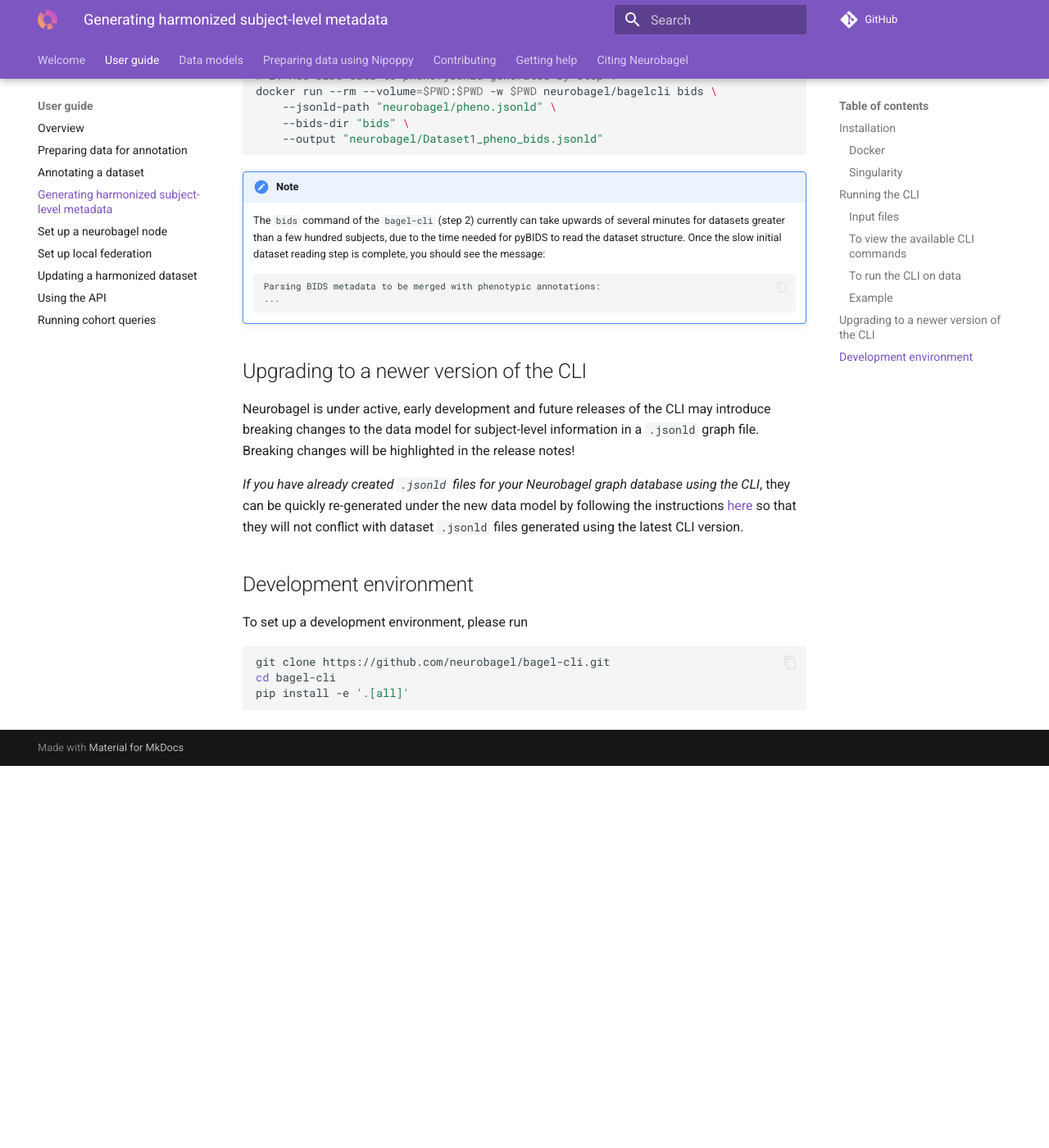
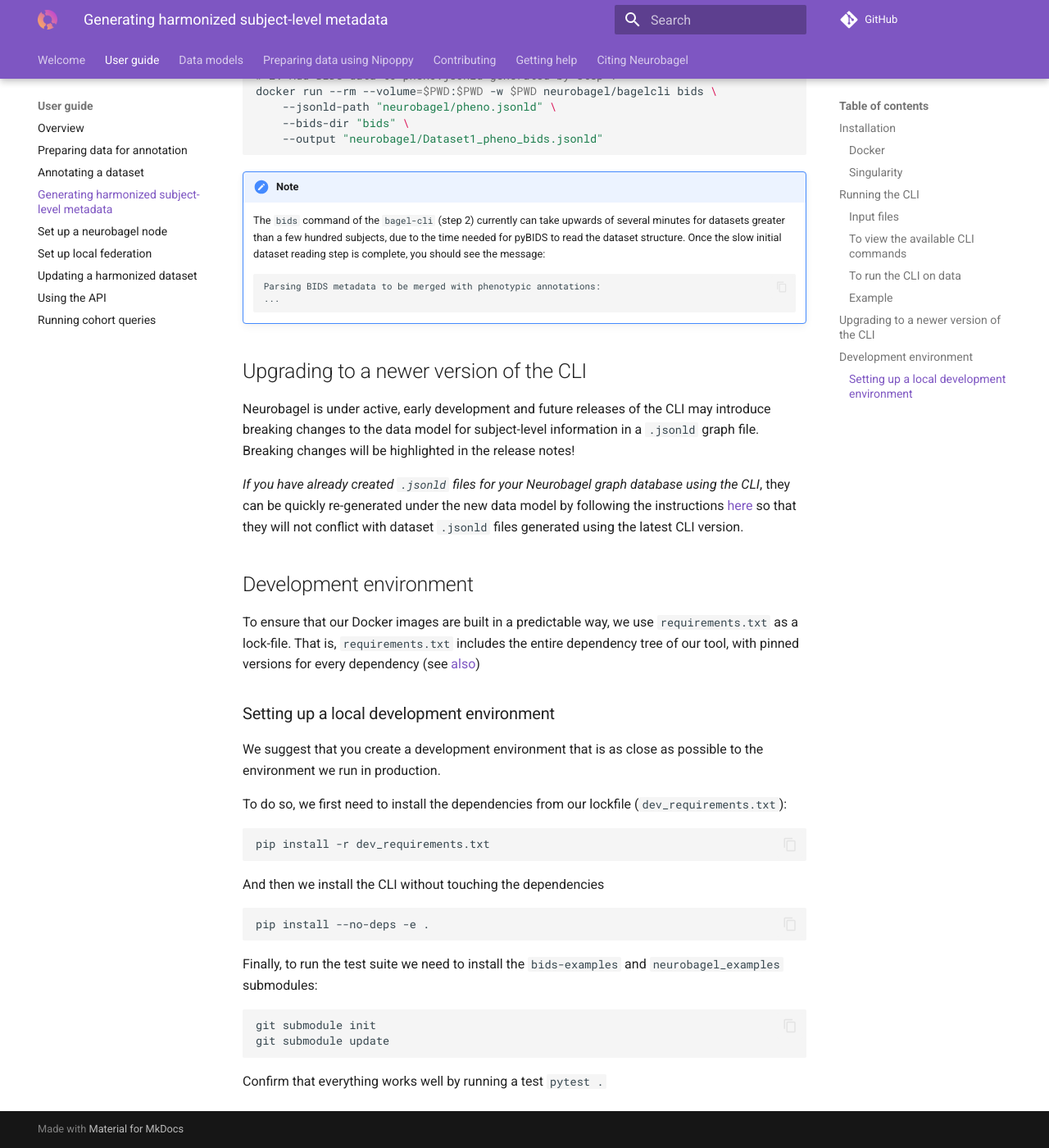
Before and after one commit to neurobagel/documentation, an MkDocs documentation site: the page built from docs/cli.md, in a window 1280 px wide and 1400 px high, scrolled down 2508 px. Shown: the whole window at 82% size. Built offline with MkDocs 1.6.1 and Material for MkDocs 9.7.7, drawn with Linux system fonts in a browser that asks for light colours; comment, search, counter and statistics services are not loaded; before the commit the page ends 3442 px from its top, so only the background shows below that.

Commit message:
update instructions for dev environment setup

````diff
--- a/docs/cli.md
+++ b/docs/cli.md
@@ -152,11 +152,34 @@ Neurobagel is under active, early development and future releases of the CLI may
 _If you have already created `.jsonld` files for your Neurobagel graph database using the CLI_,
 they can be quickly re-generated under the new data model by following the instructions [here](updating_dataset.md#following-a-change-in-the-neurobagel-data-model) so that they will not conflict with dataset `.jsonld` files generated using the latest CLI version.
 
+
 ## Development environment
 
-To set up a development environment, please run
+To ensure that our Docker images are built in a predictable way,
+we use `requirements.txt` as a lock-file.
+That is, `requirements.txt` includes the entire dependency tree of our tool,
+with pinned versions for every dependency (see [also](https://pip.pypa.io/en/latest/topics/repeatable-installs/#repeatability))
+
+### Setting up a local development environment
+We suggest that you create a development environment
+that is as close as possible to the environment we run in production.
+
+To do so, we first need to install the dependencies from our lockfile (`dev_requirements.txt`):
+
 ```bash
-git clone https://github.com/neurobagel/bagel-cli.git
-cd bagel-cli
-pip install -e '.[all]'
+pip install -r dev_requirements.txt
 ```
+
+And then we install the CLI without touching the dependencies
+
+```bash
+pip install --no-deps -e .
+```
+
+Finally, to run the test suite we need to install the `bids-examples` and `neurobagel_examples` submodules:
+```bash
+git submodule init
+git submodule update
+```
+Confirm that everything works well by running a test
+`pytest .`
````
